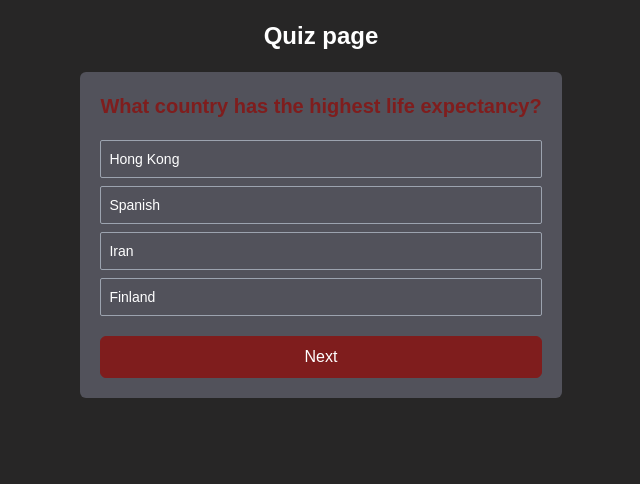
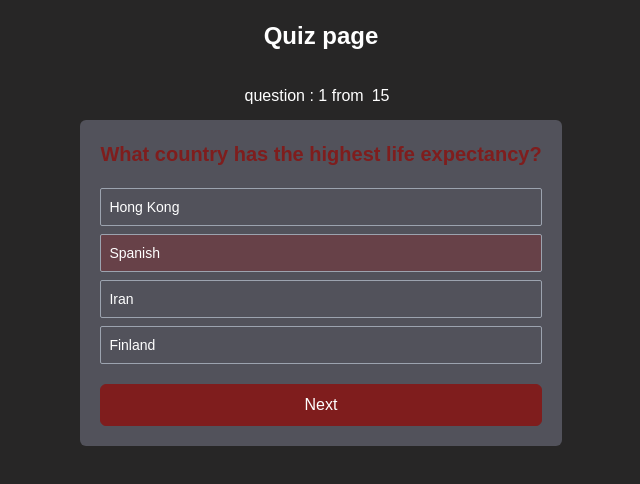
Before and after one commit to melikaeslahi/quizapp, a Next.js app: page /quiz in a window 1280 px wide. Both pictures are taken after a click on the item "Spanish". Shown: the top 484 px of the page, without its empty margins (319-959 px from the left). Built offline with nearby package versions, Linux system fonts and the light colour scheme; a web font is replaced by a local one.

Commit message:
add handler

```diff
--- a/src/app/quiz/page.js
+++ b/src/app/quiz/page.js
@@ -18,11 +18,52 @@ export default function Page(){
     const {questions} = quiz;
     const {answers , correctAnswer} = questions[activeQuestion];
 
+    const  onAnswerSelected = (answer , index)=>{
+        setChecked(true);
+        setSelectedAnswerIndex(index)
+
+        if (answer === correctAnswer) {
+            setSelectedAnswer(true);
+        }else{
+            setSelectedAnswer(false);
+        }
+
+    }
+
+    //calculate score and increment next questions
+
+    const nextQuestion = () =>{
+        setSelectedAnswerIndex(null);
+        setResult((prev)=>selectedAnswer ?
+         {  ...prev,
+            score: prev.score + 5 ,
+            correctAnswers:prev.correctAnswers + 1
+        }:{
+             ...prev,
+             wrongAnswers:prev.wrongAnswers + 1
+         });
+        if (activeQuestion !== questions.length -1) {
+            setActiveQuestion((prev)=>prev+1);
+        }else{
+            setActiveQuestion(0);
+            setShowResult(true)
+        }
+        setChecked(false);
+    }
     return(
         <div className="container w-full flex flex-col justify-center items-center my-auto">
             <h1 className="text-white font-bold text-2xl p-2 m-3 w-full text-center "> Quiz page </h1>
-            <div>
-                {/* quiz count */}
+            <div className="text-white p-3 ">
+                {!showResult ?
+                (<h2 className="pr-2">
+                    question : {activeQuestion + 1} from
+                    <span className="pl-2">
+                        {questions.length}
+                    </span>
+                </h2>)
+                : null
+
+            }
             </div>
             <div>
                  {!showResult ? (
@@ -31,8 +72,10 @@ export default function Page(){
                       {
                         answers.map((answer , index)=>(
                             <li key={index}
-                                className={`${selectedAnswerIndex === index ? 'text-green-400' : 'text-sm font-medium text-white p-2 w-full mt-2 border border-gray-400 rounded-sm list-none '} `}
-                                onClick={()=>{}}
+                                className={`${selectedAnswerIndex === index ? 'bg-red-800 bg-opacity-30 text-sm font-medium text-white p-2 w-full mt-2 border border-gray-400 rounded-sm list-none' : ''}
+                                text-sm font-medium text-white p-2 w-full mt-2 border border-gray-400
+                                rounded-sm list-none  hover:bg-red-800 hover:bg-opacity-30 cursor-pointer`}
+                                onClick={()=>onAnswerSelected(answer , index)}
                               >
                                 {answer}
                             </li>
@@ -41,13 +84,13 @@ export default function Page(){
                       {
                         checked ?
                         (
-                            <button  onClick={()=>{}}
+                            <button  onClick={nextQuestion}
                             className="w-full mt-5 py-2 px-4 border  border-red-900  rounded-md  bg-red-900  text-white"
                             >
                                 {activeQuestion === questions.length -1 ? "End" : "Next"}
                             </button>
                         ):(
-                            <button  onClick={()=>{}}
+                            <button  onClick={nextQuestion}
                             className="w-full mt-5 py-2 px-4 border  border-red-900  rounded-md  bg-red-900  text-white"
                             disabled>
                                 {activeQuestion === questions.length -1 ? "End" : "Next"}
@@ -60,7 +103,7 @@ export default function Page(){
                  <div className="bg-zinc-600 w-full p-5 rounded-md">
                     <h3 className="text-xl font-bold text-red-900 text-center">Result</h3>
                     <h3 className="text-lg font-medium text-white p-2">
-                        Overall {(result.score / 15) * 100}% of the questions have been answered
+                        Overall {(result.score / 75) * 100}% of the questions have been true answered
                         </h3>
                     <p className="text-sm font-medium text-white pt-2" >All Questions: {questions.length} </p>
                     <p className="text-sm font-medium text-white pt-2" > Correct Answer :{result.correctAnswers} </p>
```
